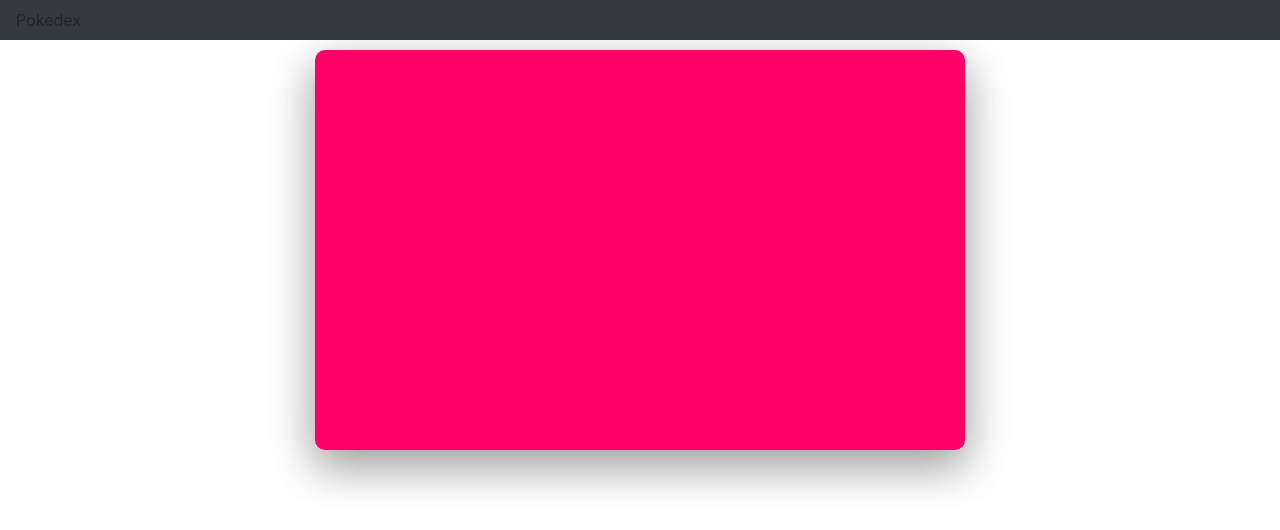
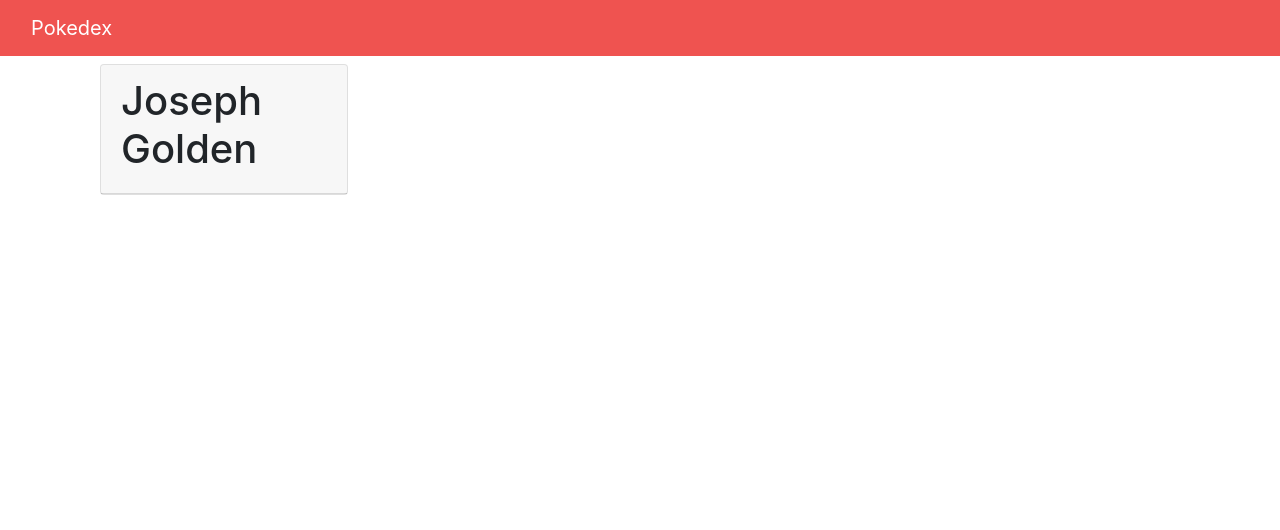
Before and after one commit to JGolden25/Pok-dex-, a React (Create React App) app: page / in a window 1280 px wide. Shown: the top 530 px of the page. Built offline with nearby package versions, Linux system fonts and the light colour scheme.

Commit message:
Dashboard included in components

```diff
--- a/src/components/styles/App.css
+++ b/src/App.css
@@ -1,5 +1,6 @@
 .App {
-  display: flex;
+  padding-top: 4rem;
+  /* display: flex;
   align-items: center;
   justify-content: center;
   width: 650px;
@@ -8,7 +9,7 @@
   margin: 50px auto;
   background-color: #FE0065;
   border-radius: 10px;
-  box-shadow: 0 14px 45px rgba(0, 0, 0, 0.22), 0 18px 45px rgba(0, 0, 0, 0.22);
+  box-shadow: 0 14px 45px rgba(0, 0, 0, 0.22), 0 18px 45px rgba(0, 0, 0, 0.22); */
 }
 
 .navbar {
--- a/src/App.js
+++ b/src/App.js
@@ -1,14 +1,16 @@
 import React, { Component } from 'react';
-import './components/styles/App.css';
+import 'bootstrap/dist/css/bootstrap.min.css';
+import './App.css';
 import NavBar from './components/layout/NavBar';
-import 'bootstrap/dist/css/bootstrap.min.css';
+import Dashboard from './components/layout/Dashboard';
+
 
 class App extends Component {
 
   render() {
     return (
       <div className="App">
-        <NavBar />
+        <NavBar /><div className="container"><Dashboard /></div>
       </div>
     );
   }
--- a/src/components/PokeList.js
+++ /dev/null
@@ -1 +0,0 @@
-import React from 'react';
--- /dev/null
+++ b/src/components/layout/Dashboard.js
@@ -0,0 +1,14 @@
+import React, { Component } from 'react'
+import PokemonList from '../pokemon/PokemonList';
+
+export default class Dashboard extends Component {
+    render() {
+        return (
+        <div className='row'>
+        <div className='col'>
+            <PokemonList />
+        </div>
+        </div>
+        );
+    }
+}
--- a/src/components/layout/NavBar.js
+++ b/src/components/layout/NavBar.js
@@ -8,7 +8,7 @@ export default class NavBar extends Component {
         return (
             <div>
                 <nav className="navbar navbar-expand-md navbar-dark bg-dark fixed-top" >
-                    <a>Pokedex</a>
+                    <a href=""className="navbar-brand col-sm-3 col-md-2 mr-0 align-items-center">Pokedex</a>
                     </nav>
             </div>
         )
--- /dev/null
+++ b/src/components/pokemon/PokemonCard.js
@@ -0,0 +1,16 @@
+import React, { Component } from 'react'
+
+export default class PokemonCard extends Component {
+
+    render(){
+        return(
+        <div className='col-md-3 col-sm-6 mb-5'>
+            <div className="card">
+            <div className="card-header">
+                <h1>Joseph Golden</h1>
+            </div>
+            </div>
+        </div>
+        )
+    }
+}
--- /dev/null
+++ b/src/components/pokemon/PokemonList.js
@@ -0,0 +1,12 @@
+import React, { Component } from 'react'
+import PokemonCard from './PokemonCard';
+
+export default class PokemonList extends Component {
+    render() {
+        return (
+        <div>
+            <PokemonCard />
+        </div>
+        )
+    }
+}
```
Also changed, not shown: src/components/styles/PokeList.css (deleted).
